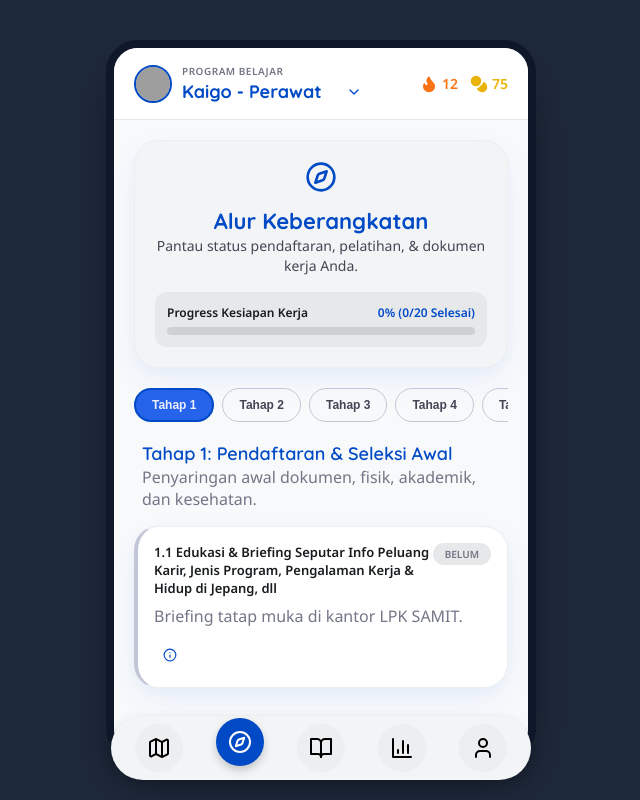
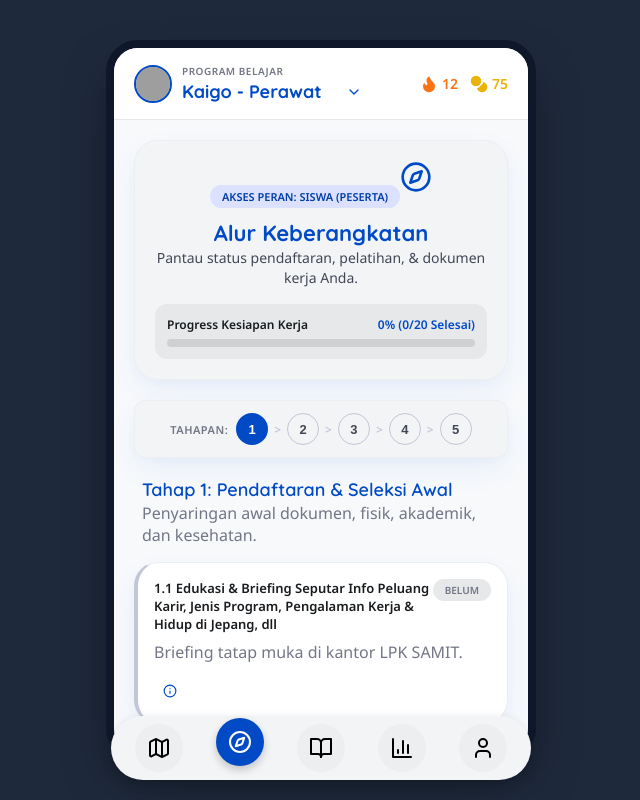
Before and after one commit to pmarchel-tech/parrolingo, a React (Vite) app: page / in a window 1280 px wide. Both pictures are taken after a click on the button 559 px from the left and 748 px from the top of the page. Shown: the whole page, without its empty margins (319-959 px from the left). Built offline with nearby package versions, Linux system fonts and the light colour scheme; grey boxes are pictures that could not be loaded.

Commit message:
style: implement breadcrumb stage navigation and add explicit actor role badges

```diff
--- a/src/components/B2BDashboard.jsx
+++ b/src/components/B2BDashboard.jsx
@@ -239,6 +239,7 @@ export default function B2BDashboard({ progress, onProgressUpdate }) {
         <div style={{ display: 'flex', flexDirection: 'column', gap: '16px' }}>
           <div style={{ display: 'flex', justifyContent: 'space-between', alignItems: 'center', flexWrap: 'wrap', gap: '12px' }}>
             <div>
+              <span className="badge badge-orange" style={{ marginBottom: '8px', fontSize: '10px', display: 'inline-block' }}>Akses Peran: Staf LPK (Admin)</span>
               <h2 style={{ color: 'var(--primary)', margin: 0, fontSize: '18px', display: 'flex', alignItems: 'center', gap: '8px' }}>
                 <ShieldCheck size={20} color="var(--primary)" />
                 Kelola Alur & Dokumen Keberangkatan
--- a/src/components/PathScreen.jsx
+++ b/src/components/PathScreen.jsx
@@ -199,6 +199,7 @@ export default function PathScreen({ progress }) {
     <div className="screen-content">
       {/* Header & Overall Progress */}
       <div className="card no-press" style={{ backgroundColor: 'var(--surface-container-low)', padding: '20px', textAlign: 'center', marginBottom: '20px' }}>
+        <span className="badge badge-blue" style={{ marginBottom: '10px', fontSize: '11px', display: 'inline-block' }}>Akses Peran: Siswa (Peserta)</span>
         <Compass size={32} color="var(--primary)" style={{ margin: '0 auto 8px auto' }} />
         <h2 style={{ color: 'var(--primary)' }}>Alur Keberangkatan</h2>
         <p className="body-md">Pantau status pendaftaran, pelatihan, & dokumen kerja Anda.</p>
@@ -215,27 +216,48 @@ export default function PathScreen({ progress }) {
         </div>
       </div>
 
-      {/* Stage Tabs */}
-      <div style={{ display: 'flex', overflowX: 'auto', gap: '8px', marginBottom: '16px', paddingBottom: '4px' }}>
-        {PROCESS_STEPS.map(stage => (
+      {/* Stage Tabs (Breadcrumb Style) */}
+      <div className="card no-press" style={{
+        display: 'flex',
+        alignItems: 'center',
+        justifyContent: 'center',
+        gap: '8px',
+        padding: '12px 16px',
+        marginBottom: '20px',
+        backgroundColor: 'var(--surface-container-low)',
+        borderRadius: '12px'
+      }}>
+        <span style={{ fontSize: '11px', fontWeight: '800', color: 'var(--outline)', textTransform: 'uppercase', letterSpacing: '0.5px' }}>
+          Tahapan:
+        </span>
+        <div style={{ display: 'flex', alignItems: 'center', gap: '4px' }}>
+          {PROCESS_STEPS.map((stage, idx) => (
+            <React.Fragment key={stage.stage}>
+              {idx > 0 && <span style={{ color: 'var(--outline-variant)', fontWeight: 'bold', fontSize: '12px', margin: '0 2px' }}>&gt;</span>}
               <button
-            key={stage.stage}
                 onClick={() => setActiveStage(stage.stage)}
                 style={{
-              padding: '8px 16px',
-              borderRadius: 'var(--radius-full)',
+                  width: '32px',
+                  height: '32px',
+                  borderRadius: '50%',
                   border: activeStage === stage.stage ? '2px solid var(--primary)' : '1px solid var(--outline-variant)',
-              backgroundColor: activeStage === stage.stage ? 'var(--primary-container)' : 'transparent',
-              color: activeStage === stage.stage ? 'var(--on-primary-container)' : 'var(--on-surface-variant)',
-              fontWeight: '700',
-              fontSize: '12px',
-              whiteSpace: 'nowrap',
-              cursor: 'pointer'
+                  backgroundColor: activeStage === stage.stage ? 'var(--primary)' : 'transparent',
+                  color: activeStage === stage.stage ? 'white' : 'var(--on-surface-variant)',
+                  fontWeight: '800',
+                  fontSize: '13px',
+                  cursor: 'pointer',
+                  display: 'flex',
+                  alignItems: 'center',
+                  justifyContent: 'center',
+                  transition: 'all 0.2s'
                 }}
+                title={stage.title}
               >
-            Tahap {stage.stage}
+                {stage.stage}
               </button>
+            </React.Fragment>
           ))}
+        </div>
       </div>
 
       {/* Active Stage Details */}
```
Lines whose indentation alone changed are shown as unchanged.
